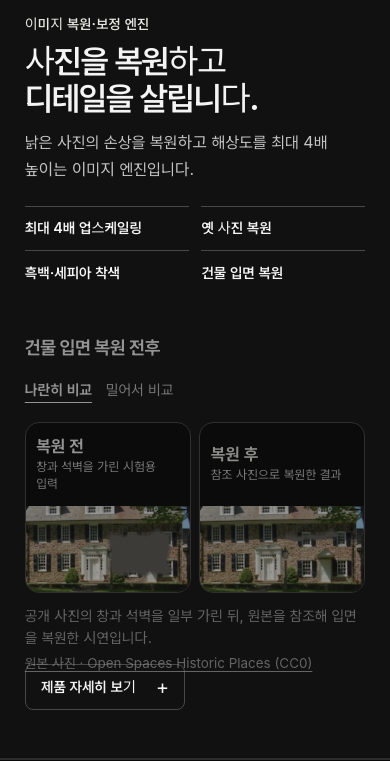
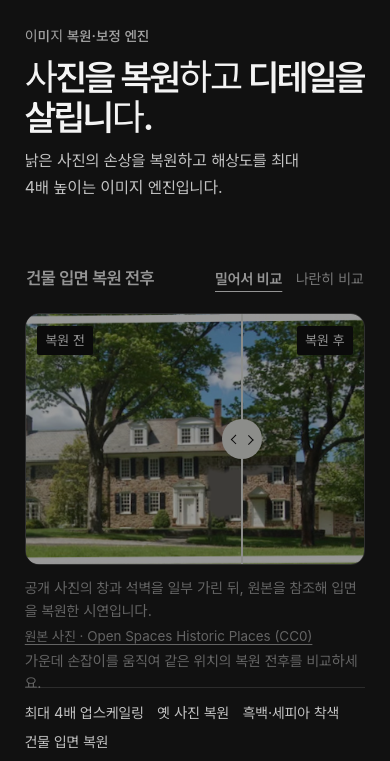
Before and after one commit to yunseonglab-droid/eixorn, a plain HTML site: page index.html in a window 390 px wide. Shown: the part 6290-7051 px from the top of the page. Drawn offline with Linux system fonts and the light colour scheme; a web font is replaced by a local one.

Commit message:
Lead Aether with the restoration slider

```diff
--- a/aether/index.html
+++ b/aether/index.html
@@ -12,9 +12,9 @@
 <meta property="og:url" content="https://yunseonglab-droid.github.io/eixorn/aether/"><link rel="canonical" href="https://yunseonglab-droid.github.io/eixorn/aether/"><link rel="alternate" hreflang="en" href="https://yunseonglab-droid.github.io/eixorn/en/aether/">
 <title>Aether | 엑소론</title>
 <link rel="icon" href="/eixorn/assets/eixorn-fold.svg" type="image/svg+xml">
-<link rel="stylesheet" href="/eixorn/assets/site.css?v=20261127-4">
+<link rel="stylesheet" href="/eixorn/assets/site.css?v=aether-20261127">
 
-<script src="/eixorn/assets/site.js" defer></script>
+<script src="/eixorn/assets/site.js?v=aether-20261127" defer></script>
 </head>
 <body class="case" id="top">
 <a class="skip" href="#main">본문으로 건너뛰기</a>
@@ -37,10 +37,12 @@
   </h1></div><div><h2>사진을 복원하고 디테일을 살립니다.</h2><p>낡은 사진의 손상을 복원하고 해상도를 최대 4배 높이는 이미지 엔진입니다.</p></div></div>
     </div></section>
     <section class="case-demo case-demo-aether" aria-label="체험과 검증"><div class="wrap"><figure class="compare-figure" aria-labelledby="case-aether-comparison-title" data-comparison>
-      <h3 class="compare-title" id="case-aether-comparison-title">건물 입면 복원 전후</h3>
-      <div class="compare-mode" role="group" aria-label="비교 보기" hidden>
-        <button type="button" data-compare-mode="pair" aria-pressed="true">나란히 비교</button>
-        <button type="button" data-compare-mode="slider" aria-pressed="false">밀어서 비교</button>
+      <div class="compare-toolbar">
+        <h3 class="compare-title" id="case-aether-comparison-title">건물 입면 복원 전후</h3>
+        <div class="compare-mode" role="group" aria-label="비교 보기" hidden>
+          <button type="button" data-compare-mode="slider" aria-pressed="false">밀어서 비교</button>
+          <button type="button" data-compare-mode="pair" aria-pressed="true">나란히 비교</button>
+        </div>
       </div>
       <div class="compare-pair" data-compare-pair>
         <div class="compare-card compare-card-before">
@@ -52,12 +54,12 @@
       <img src="/eixorn/assets/aether-sample-after.webp" width="254" height="133" alt="참조 사진으로 복원한 결과" loading="lazy" decoding="async">
     </div>
       </div>
-      <div class="compare" data-compare style="--split:62%" hidden>
+      <div class="compare" data-compare style="--split:64%" hidden>
         <img class="compare-image" src="/eixorn/assets/aether-full-after.webp" width="640" height="319" alt="참조 사진으로 복원한 결과" loading="lazy">
         <img class="compare-image compare-before" src="/eixorn/assets/aether-full-before.webp" width="640" height="319" alt="창과 석벽을 가린 시험용 입력" loading="lazy">
         <span class="compare-label compare-label-before" aria-hidden="true">복원 전</span>
         <span class="compare-label compare-label-after" aria-hidden="true">복원 후</span>
-        <input type="range" min="0" max="100" value="62" step="1" aria-label="복원 전후 비교 위치" aria-describedby="case-aether-hint">
+        <input type="range" min="0" max="100" value="64" step="1" aria-label="복원 전후 비교 위치" aria-describedby="case-aether-hint">
         <span class="compare-divider" aria-hidden="true"><span></span></span>
       </div>
       <figcaption class="figure-meta"><span>공개 사진의 창과 석벽을 일부 가린 뒤, 원본을 참조해 입면을 복원한 시연입니다.</span><a href="https://commons.wikimedia.org/wiki/File:House_facade_2023.jpg" class="text-link">원본 사진 · Open Spaces Historic Places (CC0)</a><span class="compare-hint" id="case-aether-hint" hidden>가운데 손잡이를 움직여 같은 위치의 복원 전후를 비교하세요.</span></figcaption>
--- a/assets/site.css
+++ b/assets/site.css
@@ -118,18 +118,35 @@ a { color: inherit; text-decoration: none; }
 .text-link { text-decoration: underline; text-underline-offset: .24em; }
 .text-link:hover { color: var(--accent); }
 
-.chapter-aether .chapter-grid { width: min(100% - 2 * var(--gutter), 68rem); grid-template-columns: 1fr; gap: clamp(1.4rem, 2.8vw, 2.5rem); padding-block: clamp(2.25rem, 5vw, 4.5rem) clamp(3rem, 6vw, 6rem); }
-.chapter-aether .chapter-title { margin-top: .5rem; font-size: clamp(2.05rem, 3.8vw, 3.15rem); }
-.chapter-aether .chapter-desc { max-width: 50ch; margin-top: .8rem; }
+.chapter-aether .chapter-grid {
+  width: min(100% - 2 * var(--gutter), 78rem);
+  grid-template-columns: minmax(0, 1fr);
+  gap: clamp(1.5rem, 3vw, 3rem);
+  padding-block: clamp(3rem, 7vw, 7rem);
+}
+.chapter-aether .chapter-copy > div {
+  display: grid; grid-template-columns: minmax(0, 1.45fr) minmax(0, 1fr);
+  align-items: end; gap: .7rem clamp(1rem, 5vw, 5rem);
+}
+.chapter-aether .eyebrow { grid-column: 1 / -1; color: var(--faint); }
+.chapter-aether .chapter-title {
+  margin-top: 0; max-width: 13ch; text-wrap: pretty;
+  font-size: clamp(2.25rem, 5vw, 5.25rem); letter-spacing: -.058em;
+}
+.chapter-aether .chapter-desc { max-width: 29ch; margin-top: 0; }
+.aether-overview-footer {
+  display: flex; flex-wrap: wrap; align-items: center; justify-content: space-between;
+  gap: .7rem 2rem; border-top: 1px solid var(--hairline); padding-top: .9rem;
+}
 .chapter-capabilities {
-  display: grid; grid-template-columns: repeat(4, minmax(0, 1fr)); column-gap: clamp(.8rem, 3vw, 2.5rem);
+  display: flex; flex-wrap: wrap; gap: .35rem clamp(.85rem, 2.8vw, 2.25rem);
   margin: 0; padding: 0; list-style: none;
 }
 .chapter-capabilities li {
-  border-top: 1px solid var(--border); padding-top: .65rem; font-size: clamp(.9rem, 1.45vw, 1.04rem);
-  font-weight: 610; word-break: keep-all; overflow-wrap: anywhere;
+  color: var(--muted); font-size: .91rem;
 }
-.chapter-actions { justify-self: start; }
+.aether-overview-footer .outline-link { border: 0; padding-inline: 0; text-decoration: underline; text-underline-offset: .38em; }
+.aether-overview-footer .outline-link:hover { background: transparent; }
 .compare-pair { display: grid; grid-template-columns: repeat(2, minmax(0, 1fr)); column-gap: clamp(.55rem, 1.55vw, 1.25rem); }
 .compare-card { overflow: hidden; border: 1px solid var(--border); border-radius: var(--panel-radius); background: var(--canvas); }
 @supports (grid-template-rows: subgrid) {
@@ -142,9 +159,12 @@ a { color: inherit; text-decoration: none; }
 .compare-card-after .compare-card-label strong { color: var(--accent); }
 .compare-card img { width: 100%; height: auto; }
 .compare-figure { min-width: 0; }
-.compare-title { font-size: clamp(1.15rem, 2.05vw, 1.6rem); font-weight: 650; letter-spacing: -.025em; margin-bottom: .65rem; }
+.compare-toolbar {
+  display: flex; flex-wrap: wrap; align-items: baseline; justify-content: space-between;
+  gap: .2rem 1rem; margin-bottom: .75rem; padding-inline: .1rem;
+}
+.compare-title { font-size: clamp(1.08rem, 2vw, 1.4rem); font-weight: 620; letter-spacing: -.025em; }
 .compare-mode, .demo-tabs { display: flex; flex-wrap: wrap; gap: .1rem clamp(.85rem, 2vw, 1.5rem); }
-.compare-mode { margin-bottom: .6rem; }
 .compare-mode button, .demo-tabs button {
   min-height: 2.75rem; padding: .35rem 0; border: 0;
   background: transparent; color: var(--muted); cursor: pointer;
@@ -157,10 +177,10 @@ a { color: inherit; text-decoration: none; }
 }
 .compare {
   position: relative; overflow: hidden; isolation: isolate; background: var(--canvas);
-  border: 1px solid var(--border); border-radius: var(--panel-radius);
+  aspect-ratio: 2.16; border: 1px solid var(--border); border-radius: var(--panel-radius);
   --line-x: clamp(1px, var(--split), calc(100% - 1px));
 }
-.compare-image { width: 100%; height: auto; max-width: none; }
+.compare-image { width: 100%; height: 100%; max-width: none; object-fit: cover; object-position: 58% 58%; }
 .compare-before { position: absolute; inset: 0; clip-path: inset(0 calc(100% - var(--split)) 0 0); }
 .compare input { position: absolute; inset: 0; width: 100%; height: 100%; margin: 0; opacity: 0; cursor: ew-resize; z-index: 3; touch-action: pan-y; }
 .compare:focus-within { outline: 1px solid var(--accent); outline-offset: 4px; }
@@ -169,6 +189,12 @@ a { color: inherit; text-decoration: none; }
   position: absolute; top: 50%; left: 50%; translate: -50% -50%; width: 2.5rem; height: 2.5rem;
   background: var(--accent); display: flex; align-items: center; justify-content: center; gap: .32rem;
   color: var(--canvas); border-radius: 50%;
+}
+@media (prefers-reduced-motion: no-preference) {
+  .compare:not([hidden]), .compare-pair:not([hidden]) { animation: aether-frame-in .38s cubic-bezier(.2,.8,.2,1) both; }
+  .compare-divider > span { transition: scale .24s cubic-bezier(.2,.8,.2,1); }
+  .compare:hover .compare-divider > span, .compare:focus-within .compare-divider > span { scale: 1.12; }
+  @keyframes aether-frame-in { from { opacity: .68; transform: translateY(.3rem); } }
 }
 .compare-divider > span::before, .compare-divider > span::after {
   content: ""; width: .4rem; height: .4rem; transform: rotate(45deg); border: solid; border-width: 0 0 1.5px 1.5px;
@@ -265,6 +291,7 @@ a { color: inherit; text-decoration: none; }
 .case-heading p:not(.eyebrow) { max-width: 42ch; color: var(--muted); font-size: clamp(1rem, 1.35vw, 1.16rem); }
 .case-demo { background: var(--bg); border-bottom: 1px solid var(--hairline); padding-block: clamp(1.7rem, 5vw, 5rem); }
 .case-demo .wrap { max-width: 64rem; }
+.case-demo-aether .wrap { max-width: 78rem; }
 .case-demo .demo-panels { min-height: 17rem; }
 .case-demo .demo-panel { padding-block: clamp(1.3rem, 5vw, 3.8rem); }
 .case-section { display: grid; grid-template-columns: .56fr 1fr; gap: 1.35rem; padding-block: clamp(2rem, 5vw, 4.5rem); border-bottom: 1px solid var(--hairline); }
@@ -305,7 +332,9 @@ a { color: inherit; text-decoration: none; }
   .company-inner { gap: 1.4rem; }
   .company-lines li { font-size: clamp(1.9rem, 8.25vw, 3.5rem); letter-spacing: -.043em; }
   .chapter-sequence { --stage-height: clamp(21rem, calc(72svh - var(--header) - var(--work-nav)), 32rem); }
-  .chapter-capabilities { grid-template-columns: repeat(2, minmax(0, 1fr)); row-gap: .65rem; }
+  .chapter-aether .chapter-copy > div { grid-template-columns: minmax(0, 1fr); gap: .6rem; }
+  .chapter-aether .chapter-title { max-width: none; }
+  .compare { aspect-ratio: 1.35; }
   .compare-card-label { min-block-size: 4.5rem; }
   .demo-heading { padding-inline: 1rem; }
   .demo-tabs { padding-inline: 1rem; }
--- a/assets/site.js
+++ b/assets/site.js
@@ -10,15 +10,17 @@ document.querySelectorAll('[data-comparison]').forEach(figure => {
     compare.style.setProperty('--split', value + '%');
     compare.dataset.position = value === '100' ? 'before' : value === '0' ? 'after' : 'split';
   }
-  modes.forEach(button => button.addEventListener('click', () => {
+  function selectMode(button) {
     const showPair = button.dataset.compareMode === 'pair';
     pair.hidden = !showPair;
     compare.hidden = showPair;
     hint.hidden = showPair;
     modes.forEach(mode => mode.setAttribute('aria-pressed', mode === button));
-  }));
+  }
+  modes.forEach(button => button.addEventListener('click', () => selectMode(button)));
   range.addEventListener('input', update);
   update();
+  selectMode(modes.find(button => button.dataset.compareMode === 'slider'));
   controls.hidden = false;
 });
 
--- a/index.html
+++ b/index.html
@@ -13,9 +13,9 @@
 <meta property="og:url" content="https://yunseonglab-droid.github.io/eixorn/"><link rel="canonical" href="https://yunseonglab-droid.github.io/eixorn/"><link rel="alternate" hreflang="en" href="https://yunseonglab-droid.github.io/eixorn/en/">
 <title>엑소론 (EIXORN) — 독립 디자인·엔지니어링 스튜디오</title>
 <link rel="icon" href="/eixorn/assets/eixorn-fold.svg" type="image/svg+xml">
-<link rel="stylesheet" href="/eixorn/assets/site.css?v=20261127-4">
+<link rel="stylesheet" href="/eixorn/assets/site.css?v=aether-20261127">
 <noscript><style>.hero-video{display:none}.hero-video:not([hidden]) + .hero-wordmark{opacity:1}</style></noscript>
-<script src="/eixorn/assets/site.js" defer></script>
+<script src="/eixorn/assets/site.js?v=aether-20261127" defer></script>
 </head>
 <body class="home" id="top">
 <a class="skip" href="#main">본문으로 건너뛰기</a>
@@ -166,12 +166,13 @@
             <p class="chapter-desc">낡은 사진의 손상을 복원하고 해상도를 최대 4배 높이는 이미지 엔진입니다.</p>
           </div>
         </div>
-        <ul class="chapter-capabilities" aria-label="Aether 주요 기능"><li>최대 4배 업스케일링</li><li>옛 사진 복원</li><li>흑백·세피아 착색</li><li>건물 입면 복원</li></ul>
         <div class="chapter-visual"><figure class="compare-figure" aria-labelledby="home-aether-comparison-title" data-comparison>
-      <h3 class="compare-title" id="home-aether-comparison-title">건물 입면 복원 전후</h3>
-      <div class="compare-mode" role="group" aria-label="비교 보기" hidden>
-        <button type="button" data-compare-mode="pair" aria-pressed="true">나란히 비교</button>
-        <button type="button" data-compare-mode="slider" aria-pressed="false">밀어서 비교</button>
+      <div class="compare-toolbar">
+        <h3 class="compare-title" id="home-aether-comparison-title">건물 입면 복원 전후</h3>
+        <div class="compare-mode" role="group" aria-label="비교 보기" hidden>
+          <button type="button" data-compare-mode="slider" aria-pressed="false">밀어서 비교</button>
+          <button type="button" data-compare-mode="pair" aria-pressed="true">나란히 비교</button>
+        </div>
       </div>
       <div class="compare-pair" data-compare-pair>
         <div class="compare-card compare-card-before">
@@ -183,17 +184,20 @@
       <img src="/eixorn/assets/aether-sample-after.webp" width="254" height="133" alt="참조 사진으로 복원한 결과" loading="lazy" decoding="async">
     </div>
       </div>
-      <div class="compare" data-compare style="--split:67%" hidden>
-        <img class="compare-image" src="/eixorn/assets/aether-sample-after.webp" width="254" height="133" alt="참조 사진으로 복원한 결과" loading="lazy">
-        <img class="compare-image compare-before" src="/eixorn/assets/aether-sample-before.webp" width="254" height="133" alt="창과 석벽을 가린 시험용 입력" loading="lazy">
+      <div class="compare" data-compare style="--split:64%" hidden>
+        <img class="compare-image" src="/eixorn/assets/aether-full-after.webp" width="640" height="319" alt="참조 사진으로 복원한 결과" loading="lazy">
+        <img class="compare-image compare-before" src="/eixorn/assets/aether-full-before.webp" width="640" height="319" alt="창과 석벽을 가린 시험용 입력" loading="lazy">
         <span class="compare-label compare-label-before" aria-hidden="true">복원 전</span>
         <span class="compare-label compare-label-after" aria-hidden="true">복원 후</span>
-        <input type="range" min="0" max="100" value="67" step="1" aria-label="복원 전후 비교 위치" aria-describedby="home-aether-hint">
+        <input type="range" min="0" max="100" value="64" step="1" aria-label="복원 전후 비교 위치" aria-describedby="home-aether-hint">
         <span class="compare-divider" aria-hidden="true"><span></span></span>
       </div>
       <figcaption class="figure-meta"><span>공개 사진의 창과 석벽을 일부 가린 뒤, 원본을 참조해 입면을 복원한 시연입니다.</span><a href="https://commons.wikimedia.org/wiki/File:House_facade_2023.jpg" class="text-link">원본 사진 · Open Spaces Historic Places (CC0)</a><span class="compare-hint" id="home-aether-hint" hidden>가운데 손잡이를 움직여 같은 위치의 복원 전후를 비교하세요.</span></figcaption>
     </figure></div>
-        <div class="chapter-actions"><a class="outline-link" href="/eixorn/aether/" aria-label="Aether · 제품 자세히 보기">제품 자세히 보기<span class="link-mark" aria-hidden="true">+</span></a></div>
+        <div class="aether-overview-footer">
+          <ul class="chapter-capabilities" aria-label="Aether 주요 기능"><li>최대 4배 업스케일링</li><li>옛 사진 복원</li><li>흑백·세피아 착색</li><li>건물 입면 복원</li></ul>
+          <a class="outline-link" href="/eixorn/aether/" aria-label="Aether · 제품 자세히 보기">제품 자세히 보기<span class="link-mark" aria-hidden="true">+</span></a>
+        </div>
       </div>
     </article>
   </section></main>
```
Also changed, not shown: en/aether/index.html (+10 -8 lines), en/index.html (+16 -12 lines).
